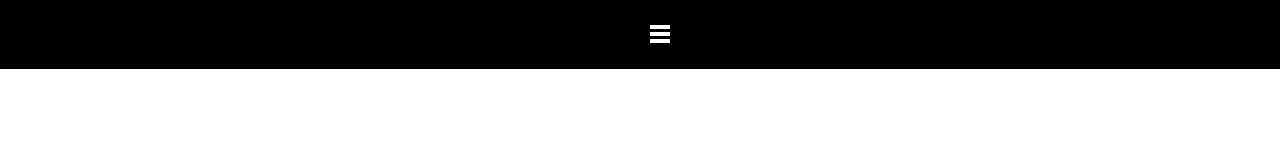
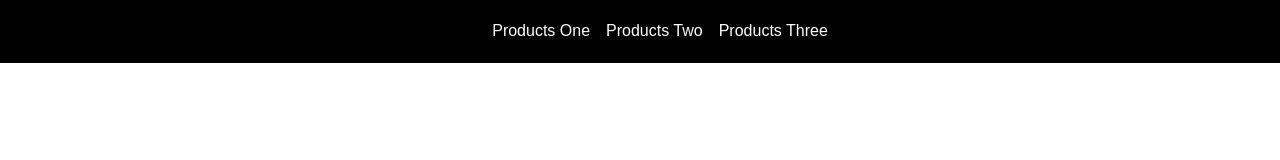
Before and after one commit to Chrstjan/Js-Accordion, a plain HTML site: page index.html in a window 1280 px wide. Drawn offline with Linux system fonts and the light colour scheme.

Commit message:
Made the desktop navbar

```diff
--- a/Assets/css/header.css
+++ b/Assets/css/header.css
@@ -1,14 +1,14 @@
-.main-header {
-}
-
 .main-nav {
   background: #000;
   padding: 0.4rem;
+  display: flex;
+  flex-direction: column-reverse;
+  position: relative;
 }
 
 .main-nav .main-list {
   display: flex;
-  flex-direction: column-reverse;
+  flex-direction: column;
   align-items: center;
   gap: 1rem;
 }
@@ -28,6 +28,9 @@
 }
 
 .hamburger {
+  position: absolute;
+  right: 3%;
+  top: 2%;
 }
 
 .hamburger .bar {
@@ -41,3 +44,26 @@
 .main-list li.burger-content {
   display: block;
 }
+
+/* Desktop */
+@media (min-width: 1200px) {
+  .main-nav {
+    flex-direction: row;
+    justify-content: space-around;
+  }
+
+  .main-nav .main-list {
+    flex-direction: row;
+    justify-content: space-evenly;
+
+    gap: 1rem;
+  }
+
+  .main-list li {
+    display: block;
+  }
+
+  .hamburger {
+    display: none;
+  }
+}
--- a/index.html
+++ b/index.html
@@ -24,12 +24,12 @@
             <li><a href="#">Products One</a></li>
             <li><a href="#">Products Two</a></li>
             <li><a href="#">Products Three</a></li>
-            <div class="hamburger" id="hamburger">
-              <span class="bar"></span>
-              <span class="bar"></span>
-              <span class="bar"></span>
-            </div>
           </ul>
+          <div class="hamburger" id="hamburger">
+            <span class="bar"></span>
+            <span class="bar"></span>
+            <span class="bar"></span>
+          </div>
         </nav>
       </header>
       <main>
```
